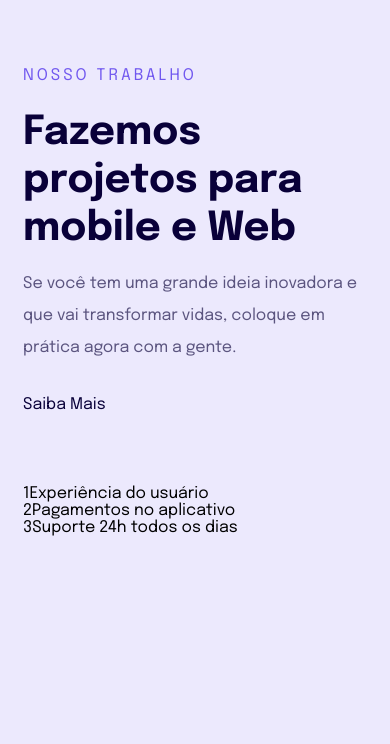
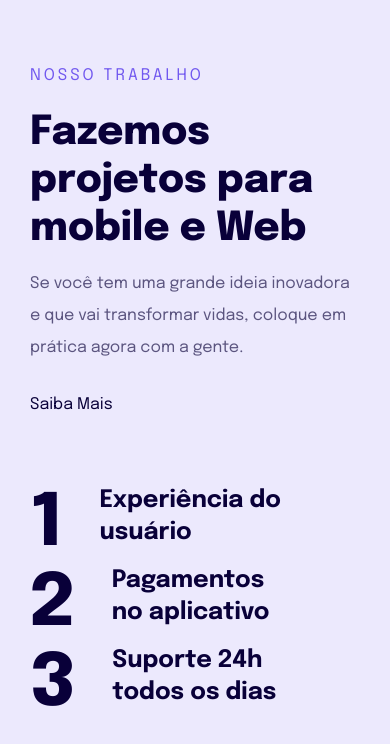
Before and after one commit to JonasNCSantos/Responsividade, a plain HTML site: page index.html in a window 390 px wide. Drawn offline with Linux system fonts and the light colour scheme.

Commit message:
Aula: Finalizando ajustes da versão mobile

```diff
--- a/style.css
+++ b/style.css
@@ -15,8 +15,14 @@ body{
   font-family: 'Epilogue', sans-serif;
 }
 
+main{
+  max-width: 33rem;
+  margin: 0 auto;
+}
+
 h1{
   font-size: 4rem;
+  font-weight: 800;
   line-height: 4.8rem;
   color: #090039;
   margin-bottom: 1.5rem;
@@ -28,7 +34,7 @@ ul{
 
 main p:first-child{
   color: #7158EF;
-  letter-spacing: 0.3rem;
+  letter-spacing: 3px;
   text-transform: uppercase;
   line-height: 3.2rem;
   margin-bottom: 1.7rem;
@@ -53,3 +59,21 @@ a:hover{
 ul{
   margin-top: 7.2rem;
 }
+
+ul li {
+  font-weight: 700;
+  font-size: 2.4rem;
+  line-height: 3.2rem;
+  color: #090039;
+  max-width: 25.7rem;
+  display: flex;
+  gap: 3.8rem;
+}
+
+ul li span{
+  font-weight: 800;
+  font-size: 7.2rem;
+  line-height: 8rem;
+  letter-spacing: -2px;
+  color: #090039;
+}
```
